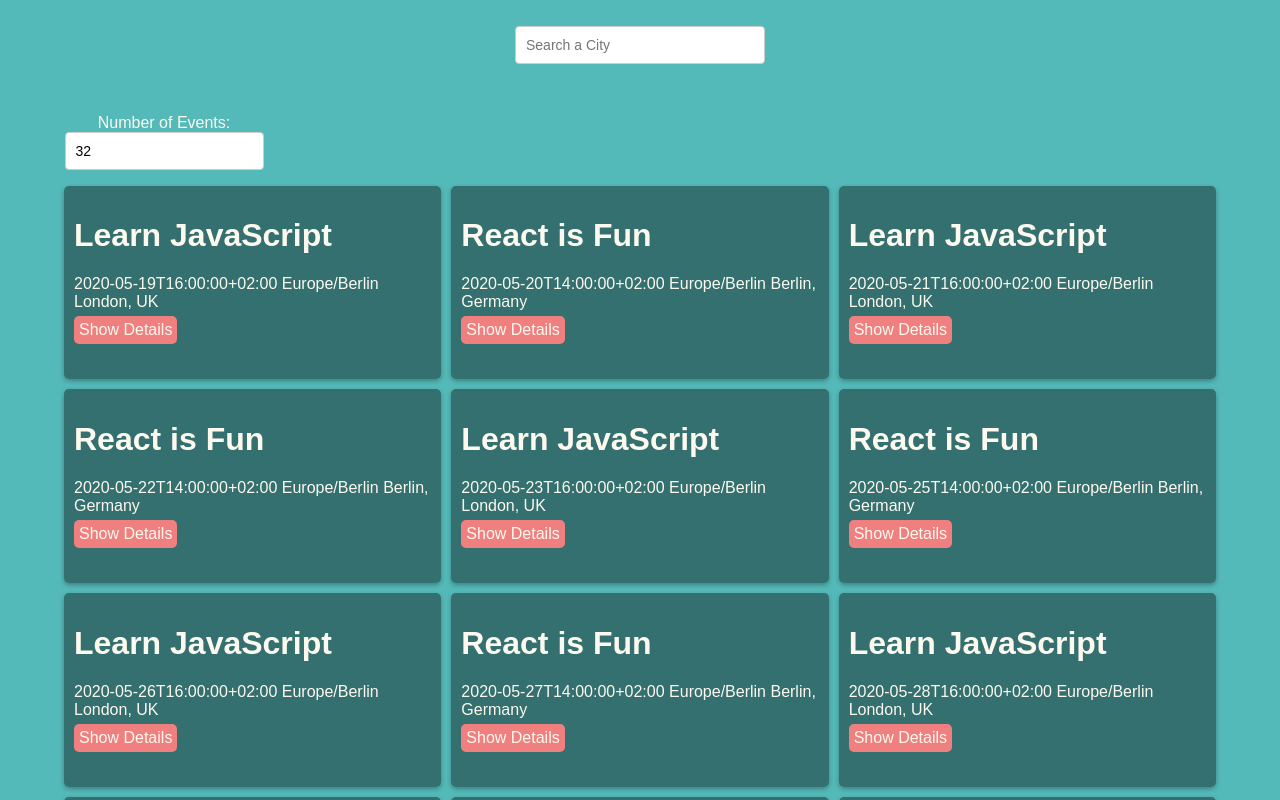
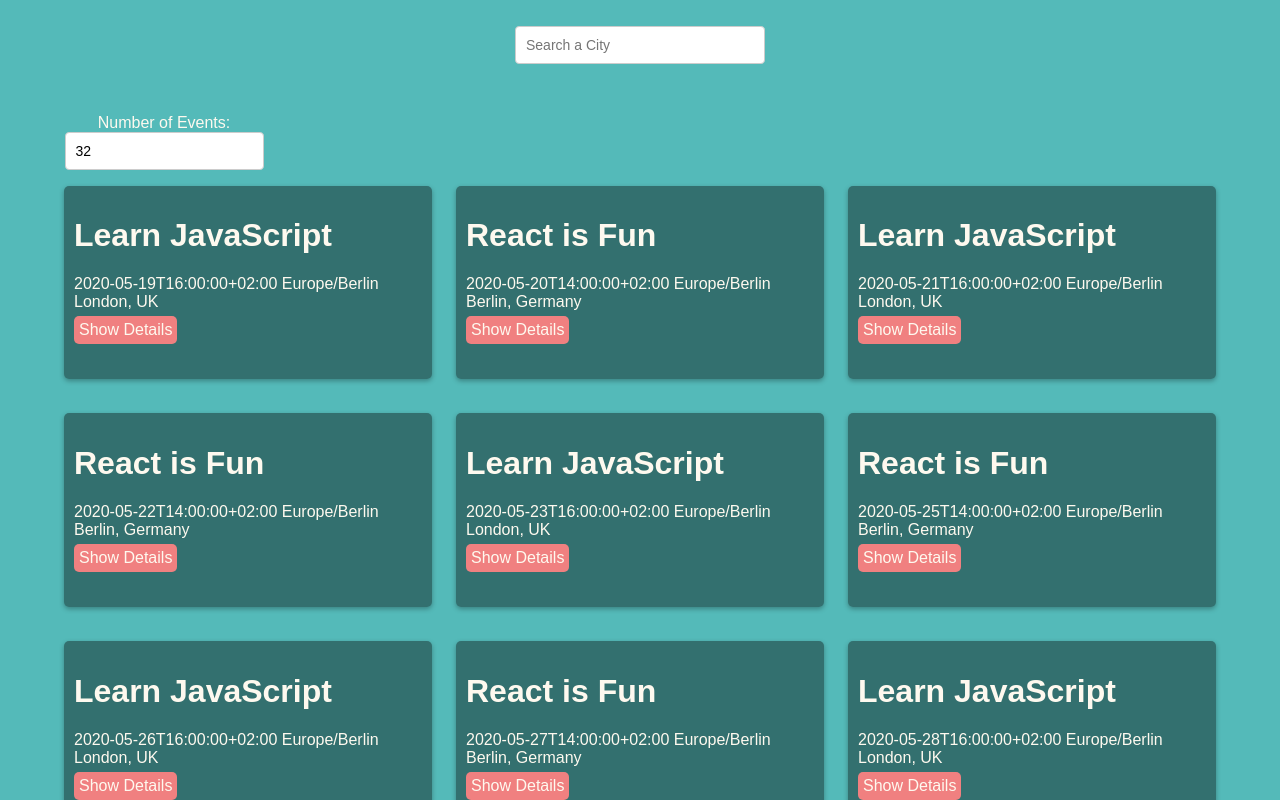
Before and after one commit to wichofly/meet, a React (Create React App) app: page / in a window 1280 px wide. Shown: the top 800 px of the page. Built offline with nearby package versions, Linux system fonts and the light colour scheme; a web font is replaced by a local one; what atatus-spa would draw is missing.

Commit message:
styling grid

```diff
--- a/src/App.css
+++ b/src/App.css
@@ -18,9 +18,13 @@ ul {
 }
 
 .EventList {
+  /* display: grid;
+  grid-template-columns: repeat(1, 1fr);
+  column-gap: 10px; */
   display: grid;
-  grid-template-columns: repeat(1, 1fr);
-  column-gap: 10px;
+  grid-template-columns: repeat(auto-fill, minmax(16rem, 1fr));
+  grid-gap: 1.5rem;
+  /* grid-auto-rows: 1fr; */
 }
 
 .event-showDetails-btn {
@@ -266,7 +270,7 @@ input[type="number"] {
     grid-template-columns: repeat(2, 1fr);
   }
 }
-@media (min-width: 700px) {
+@media (min-width: 750px) {
   .EventList {
     grid-template-columns: repeat(3, 1fr);
   }
```
